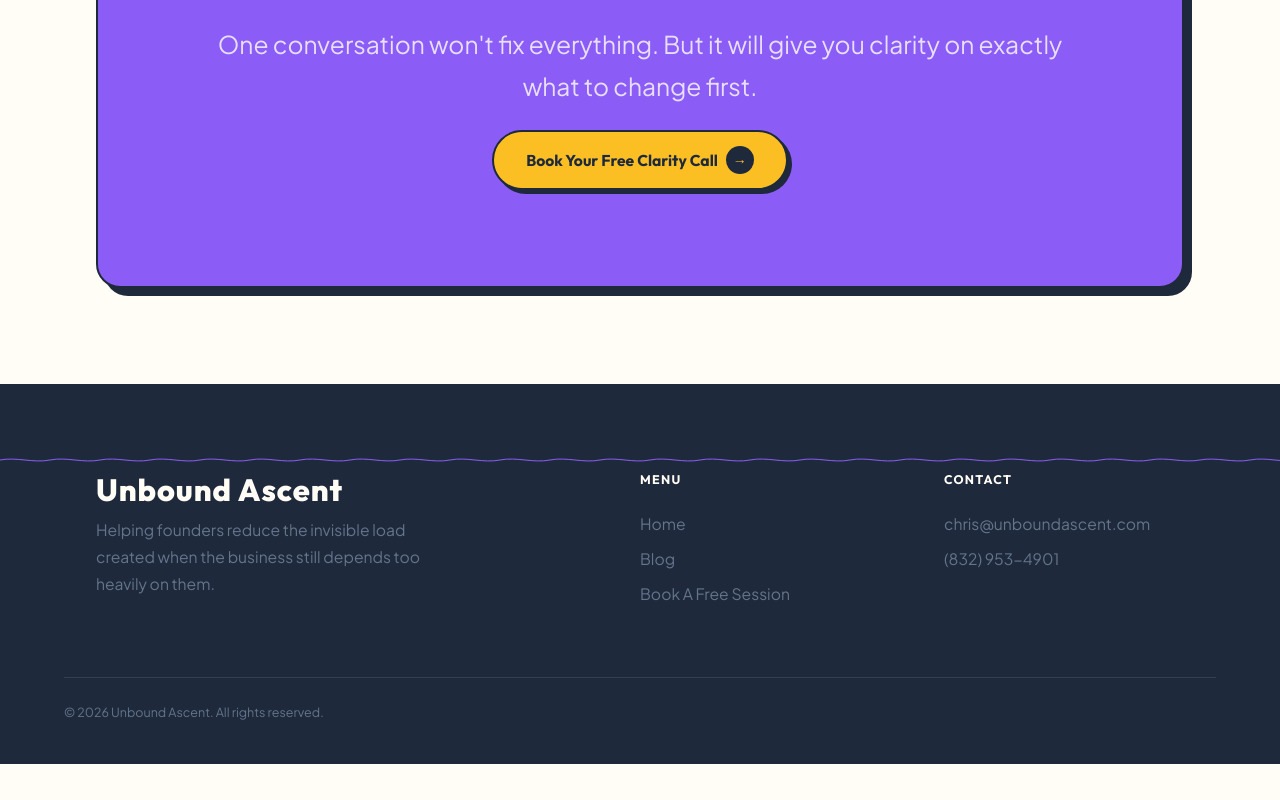
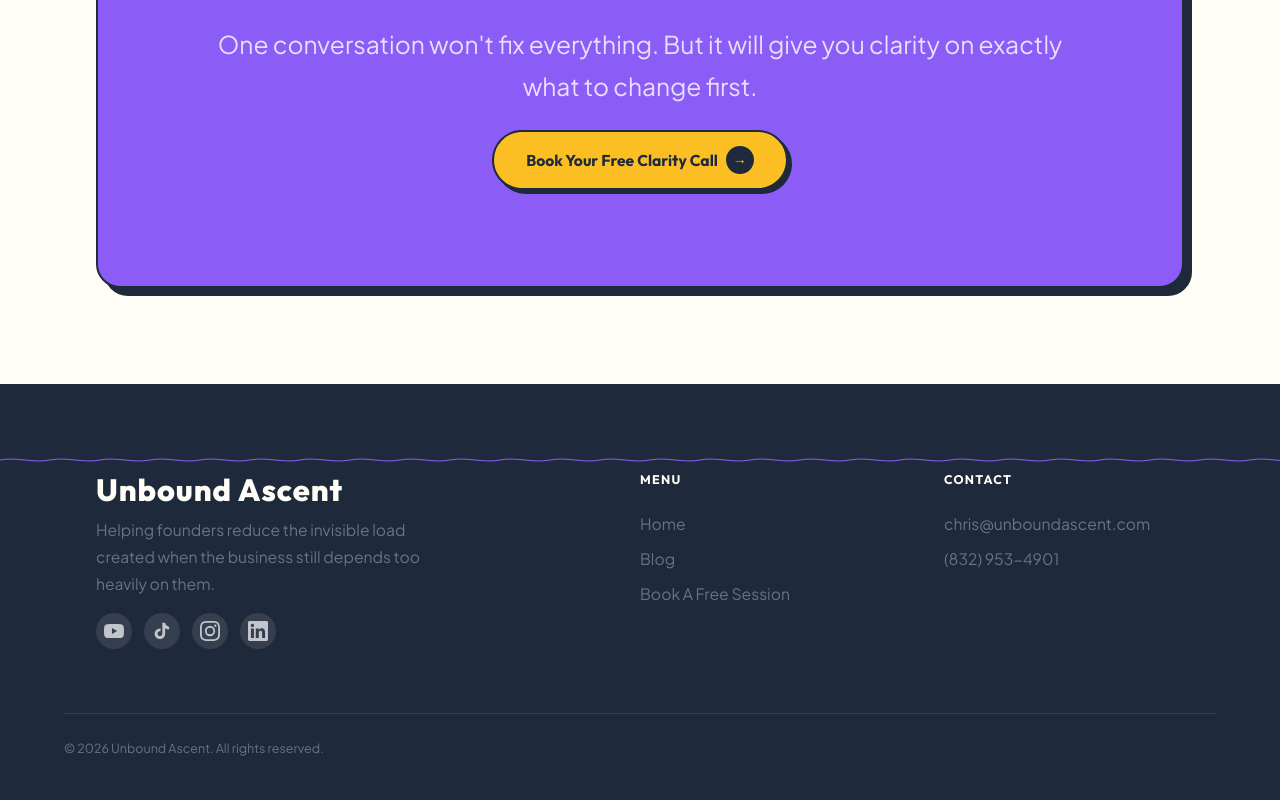
Before and after one commit to unboundascentdev/unbound-ascent, a Next.js app: page / in a window 1280 px wide. Shown: the part 4987-5787 px from the top of the page. Before the commit the page ends 5751 px from the top, so only its background shows below. Built offline with nearby package versions, Linux system fonts and the light colour scheme.

Commit message:
add social icons to footer

```diff
--- a/src/components/Footer.js
+++ b/src/components/Footer.js
@@ -1,5 +1,44 @@
 import { footer, nav, BOOKING_URL } from "@/data/content";
 import styles from "./Footer.module.css";
+
+const socialLinks = [
+  {
+    label: "YouTube",
+    href: "https://www.youtube.com/@CoachChrisBustos",
+    icon: (
+      <svg xmlns="http://www.w3.org/2000/svg" width="20" height="20" viewBox="0 0 24 24" fill="currentColor">
+        <path d="M23.498 6.186a3.016 3.016 0 0 0-2.122-2.136C19.505 3.545 12 3.545 12 3.545s-7.505 0-9.377.505A3.017 3.017 0 0 0 .502 6.186C0 8.07 0 12 0 12s0 3.93.502 5.814a3.016 3.016 0 0 0 2.122 2.136c1.871.505 9.376.505 9.376.505s7.505 0 9.377-.505a3.015 3.015 0 0 0 2.122-2.136C24 15.93 24 12 24 12s0-3.93-.502-5.814zM9.545 15.568V8.432L15.818 12l-6.273 3.568z"/>
+      </svg>
+    ),
+  },
+  {
+    label: "TikTok",
+    href: "https://www.tiktok.com/@coachchrisbustos",
+    icon: (
+      <svg xmlns="http://www.w3.org/2000/svg" width="20" height="20" viewBox="0 0 24 24" fill="currentColor">
+        <path d="M19.59 6.69a4.83 4.83 0 0 1-3.77-4.25V2h-3.45v13.67a2.89 2.89 0 0 1-2.88 2.5 2.89 2.89 0 0 1-2.89-2.89 2.89 2.89 0 0 1 2.89-2.89c.28 0 .54.04.79.1V9.01a6.27 6.27 0 0 0-.79-.05 6.34 6.34 0 0 0-6.34 6.34 6.34 6.34 0 0 0 6.34 6.34 6.34 6.34 0 0 0 6.33-6.34V8.69a8.18 8.18 0 0 0 4.78 1.52V6.75a4.85 4.85 0 0 1-1.01-.06z"/>
+      </svg>
+    ),
+  },
+  {
+    label: "Instagram",
+    href: "https://www.instagram.com/coachchrisbustos",
+    icon: (
+      <svg xmlns="http://www.w3.org/2000/svg" width="20" height="20" viewBox="0 0 24 24" fill="currentColor">
+        <path d="M12 2.163c3.204 0 3.584.012 4.85.07 3.252.148 4.771 1.691 4.919 4.919.058 1.265.069 1.645.069 4.849 0 3.205-.012 3.584-.069 4.849-.149 3.225-1.664 4.771-4.919 4.919-1.266.058-1.644.07-4.85.07-3.204 0-3.584-.012-4.849-.07-3.26-.149-4.771-1.699-4.919-4.92-.058-1.265-.07-1.644-.07-4.849 0-3.204.013-3.583.07-4.849.149-3.227 1.664-4.771 4.919-4.919 1.266-.057 1.645-.069 4.849-.069zM12 0C8.741 0 8.333.014 7.053.072 2.695.272.273 2.69.073 7.052.014 8.333 0 8.741 0 12c0 3.259.014 3.668.072 4.948.2 4.358 2.618 6.78 6.98 6.98C8.333 23.986 8.741 24 12 24c3.259 0 3.668-.014 4.948-.072 4.354-.2 6.782-2.618 6.979-6.98.059-1.28.073-1.689.073-4.948 0-3.259-.014-3.667-.072-4.947-.196-4.354-2.617-6.78-6.979-6.98C15.668.014 15.259 0 12 0zm0 5.838a6.162 6.162 0 1 0 0 12.324 6.162 6.162 0 0 0 0-12.324zM12 16a4 4 0 1 1 0-8 4 4 0 0 1 0 8zm6.406-11.845a1.44 1.44 0 1 0 0 2.881 1.44 1.44 0 0 0 0-2.881z"/>
+      </svg>
+    ),
+  },
+  {
+    label: "LinkedIn",
+    href: "https://www.linkedin.com/in/christopher-bustos/",
+    icon: (
+      <svg xmlns="http://www.w3.org/2000/svg" width="20" height="20" viewBox="0 0 24 24" fill="currentColor">
+        <path d="M20.447 20.452h-3.554v-5.569c0-1.328-.027-3.037-1.852-3.037-1.853 0-2.136 1.445-2.136 2.939v5.667H9.351V9h3.414v1.561h.046c.477-.9 1.637-1.85 3.37-1.85 3.601 0 4.267 2.37 4.267 5.455v6.286zM5.337 7.433a2.062 2.062 0 0 1-2.063-2.065 2.064 2.064 0 1 1 2.063 2.065zm1.782 13.019H3.555V9h3.564v11.452zM22.225 0H1.771C.792 0 0 .774 0 1.729v20.542C0 23.227.792 24 1.771 24h20.451C23.2 24 24 23.227 24 22.271V1.729C24 .774 23.2 0 22.222 0h.003z"/>
+      </svg>
+    ),
+  },
+];
 
 export default function Footer() {
   return (
@@ -9,6 +48,13 @@
         <div className={styles.brand}>
           <h3 className={styles.logo}>{footer.brand}</h3>
           <p className={styles.tagline}>{footer.tagline}</p>
+          <div className={styles.social}>
+            {socialLinks.map((s) => (
+              <a key={s.label} href={s.href} target="_blank" rel="noopener noreferrer" className={styles.socialIcon} aria-label={s.label}>
+                {s.icon}
+              </a>
+            ))}
+          </div>
         </div>
 
         <div className={styles.col}>
--- a/src/components/Footer.module.css
+++ b/src/components/Footer.module.css
@@ -68,3 +68,26 @@
     gap: var(--space-xl);
   }
 }
+.social {
+  display: flex;
+  gap: 12px;
+  margin-top: 16px;
+}
+
+.socialIcon {
+  display: flex;
+  align-items: center;
+  justify-content: center;
+  width: 36px;
+  height: 36px;
+  border-radius: 50%;
+  background: rgba(255, 255, 255, 0.1);
+  color: rgba(255, 255, 255, 0.7);
+  transition: all 0.2s ease;
+}
+
+.socialIcon:hover {
+  background: rgba(255, 255, 255, 0.2);
+  color: white;
+  transform: translateY(-2px);
+}
```
